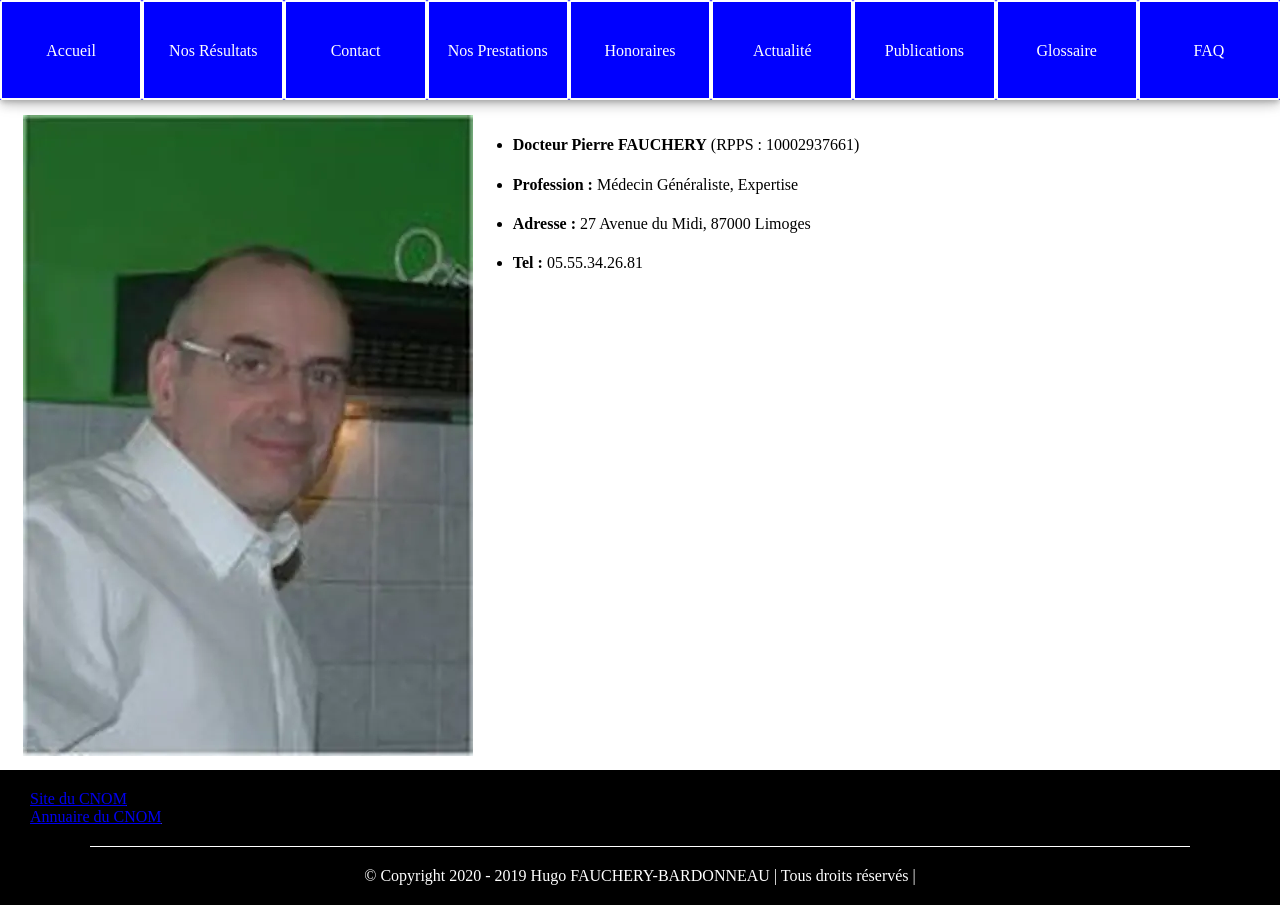
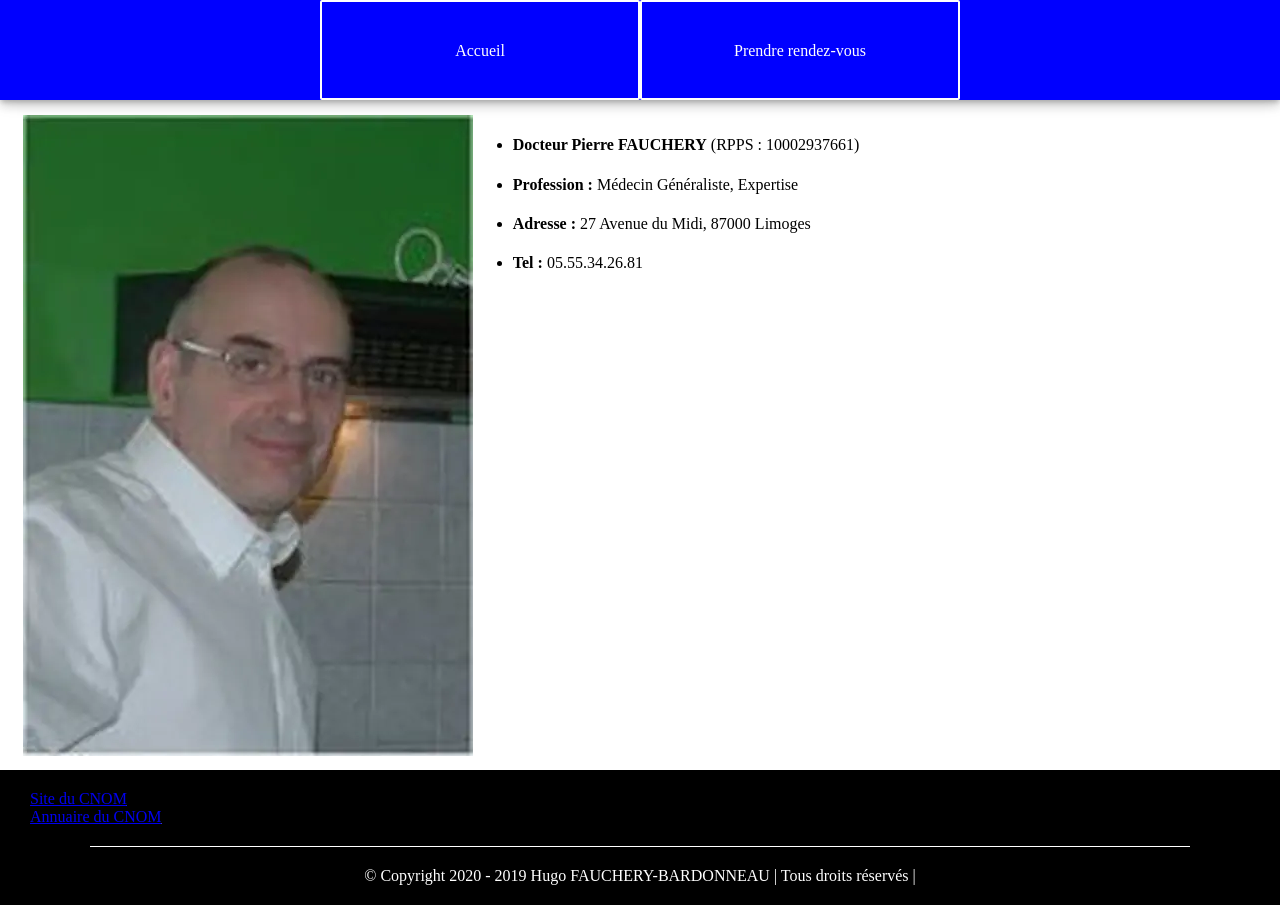
Before and after one commit to Reapy13/door, an Angular app: page / in a window 1280 px wide. Built offline with nearby package versions, Linux system fonts and the light colour scheme.

Commit message:
feat(#18) : Changes the headers.

```diff
--- a/src/app/components/footer-banner/footer-banner.component.css
+++ b/src/app/components/footer-banner/footer-banner.component.css
@@ -28,6 +28,7 @@
 }
 
 a {
+    width: max-content;
     margin: 0;
 }
 
--- a/src/app/components/head-banner/head-banner.component.css
+++ b/src/app/components/head-banner/head-banner.component.css
@@ -1,24 +1,35 @@
 .header-banner {
+    display: flex;
     position: fixed;
+
     width : 100%;
     height : 100px;
+
+    color : white;
     background-color : blue;
-  display: flex;
-  color : white;
+
     box-shadow: 0 3px 5px -1px rgba(0,0,0,.2),0 6px 10px 0 rgba(0,0,0,.14),0 1px 18px 0 rgba(0,0,0,.12);
 }
 
+.head-bar {
+    display: flex;
+
+    margin-left: auto;
+    margin-right: auto;
+
+    width: 50%;
+}
+
 .head-banner-button {
+    width: 100%;
     height: 16px;
-  width: 100%;
-
     padding-top: 40px;
     padding-bottom: 40px;
+
+    text-align: center;
 
     border: white 2px solid;
     border-radius: 2px 2px 2px 2px;
 
     cursor: pointer;
-
-  text-align: center;;
 }
--- a/src/app/components/head-banner/head-banner.component.html
+++ b/src/app/components/head-banner/head-banner.component.html
@@ -1,3 +1,5 @@
 <nav class="header-banner">
-  <div class="head-banner-button" *ngFor="let label of labels" (click)="clickLabel(label)">{{label}}</div>
+    <div class="head-bar">
+        <div class="head-banner-button" *ngFor="let label of labels" (click)="clickLabel(label)">{{label}}</div>
+    </div>
 </nav>
--- a/src/app/components/head-banner/head-banner.component.ts
+++ b/src/app/components/head-banner/head-banner.component.ts
@@ -9,14 +9,7 @@ import {HeaderService} from '../../services/header.service';
 export class HeadBannerComponent implements OnInit {
 
     labels: Array<string> = ['Accueil',
-        'Nos Résultats',
-        'Contact',
-        'Nos Prestations',
-        'Honoraires',
-        'Actualité',
-        'Publications',
-        'Glossaire',
-        'FAQ'];
+        'Prendre rendez-vous'];
 
     constructor(private headerService: HeaderService) { }
 
--- a/src/app/components/home/home.component.css
+++ b/src/app/components/home/home.component.css
@@ -1,6 +1,10 @@
 .home {
     display: flex;
     margin: 10px;
+}
+
+.title {
+    text-align: center;
 }
 
 h4 {
--- a/src/app/components/home/home.component.html
+++ b/src/app/components/home/home.component.html
@@ -10,18 +10,9 @@
             <li><span class="bold">Tel : </span>05.55.34.26.81</li>
         </ul>
     </div>
-    <div *ngIf="homePage=='Nos Résultats'">Page des résultats</div>
-    <div *ngIf="homePage=='Contact'">
-        <div>
-            Formulaire de contact
-        </div>
+    <div *ngIf="homePage=='Prendre rendez-vous'">
+        <form>
+            <h1>Prendre rendez-vous</h1>
+        </form>
     </div>
-    <div *ngIf="homePage=='Nos Prestations'">
-        Liste des prestations
-    </div>
-    <div *ngIf="homePage=='Honoraires'">Les soussous</div>
-    <div *ngIf="homePage=='Actualité'">Sûrement à enlever</div>
-    <div *ngIf="homePage=='Publications'">Liste des publications</div>
-    <div *ngIf="homePage=='Glossaire'">A enlever</div>
-    <div *ngIf="homePage=='FAQ'">Egalement</div>
 </div>
--- a/src/app/components/home/home.component.ts
+++ b/src/app/components/home/home.component.ts
@@ -14,10 +14,10 @@ import {animate, state, style, transition, trigger} from '@angular/animations';
             state('closed', style({
                 opacity: 0
             })),
-            transition('* => closed', [
+            transition('open => closed', [
                 animate(0)
             ]),
-            transition('* => open', [
+            transition('closed => open', [
                 animate(500)
             ]),
         ]),
@@ -33,7 +33,11 @@ export class HomeComponent implements OnInit {
     constructor(private headerService: HeaderService) { }
 
     ngOnInit() {
-        this.headerService.homePageEvtEmt.subscribe(page => this.changeHomePage(page));
+        this.headerService.homePageEvtEmt.subscribe(page => {
+            if (page !== this.homePage) {
+                this.changeHomePage(page);
+            }
+        });
         this.changeToOpen();
     }
 
```
Lines whose indentation alone changed are shown as unchanged.
